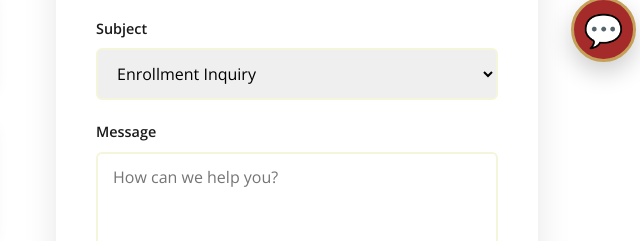
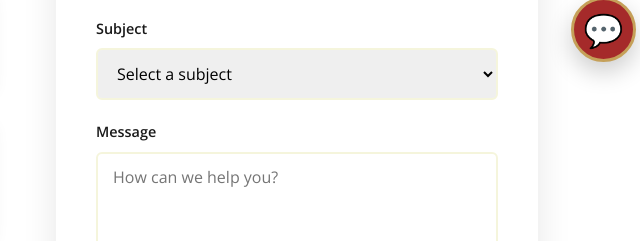
Before and after one commit to ulhs/ulhs.github.io, a plain HTML site: page pages/contact.html in a window 1280 px wide. Shown: the part 708-949 px from the top of the page, 614-1254 px from the left. Drawn offline with nearby package versions, Linux system fonts and the light colour scheme.

Commit message:
fix(contact): add required attribute and placeholder to subject select
Adds the required HTML attribute and a disabled, selected placeholder option to the contact form's subject dropdown. This ensures users cannot submit the form without selecting a valid subject, improving data quality and user experience.

```diff
--- a/pages/contact.html
+++ b/pages/contact.html
@@ -85,7 +85,8 @@
                         </div>
                         <div class="form-group">
                             <label for="subject">Subject</label>
-                            <select id="subject" name="_subject">
+                            <select id="subject" name="_subject" required>
+                                <option value="" disabled selected>Select a subject</option>
                                 <option value="Enrollment Inquiry">Enrollment Inquiry</option>
                                 <option value="Academic Concern">Academic Concern</option>
                                 <option value="Tribal Community Concern">Tribal Community Concern</option>
```
